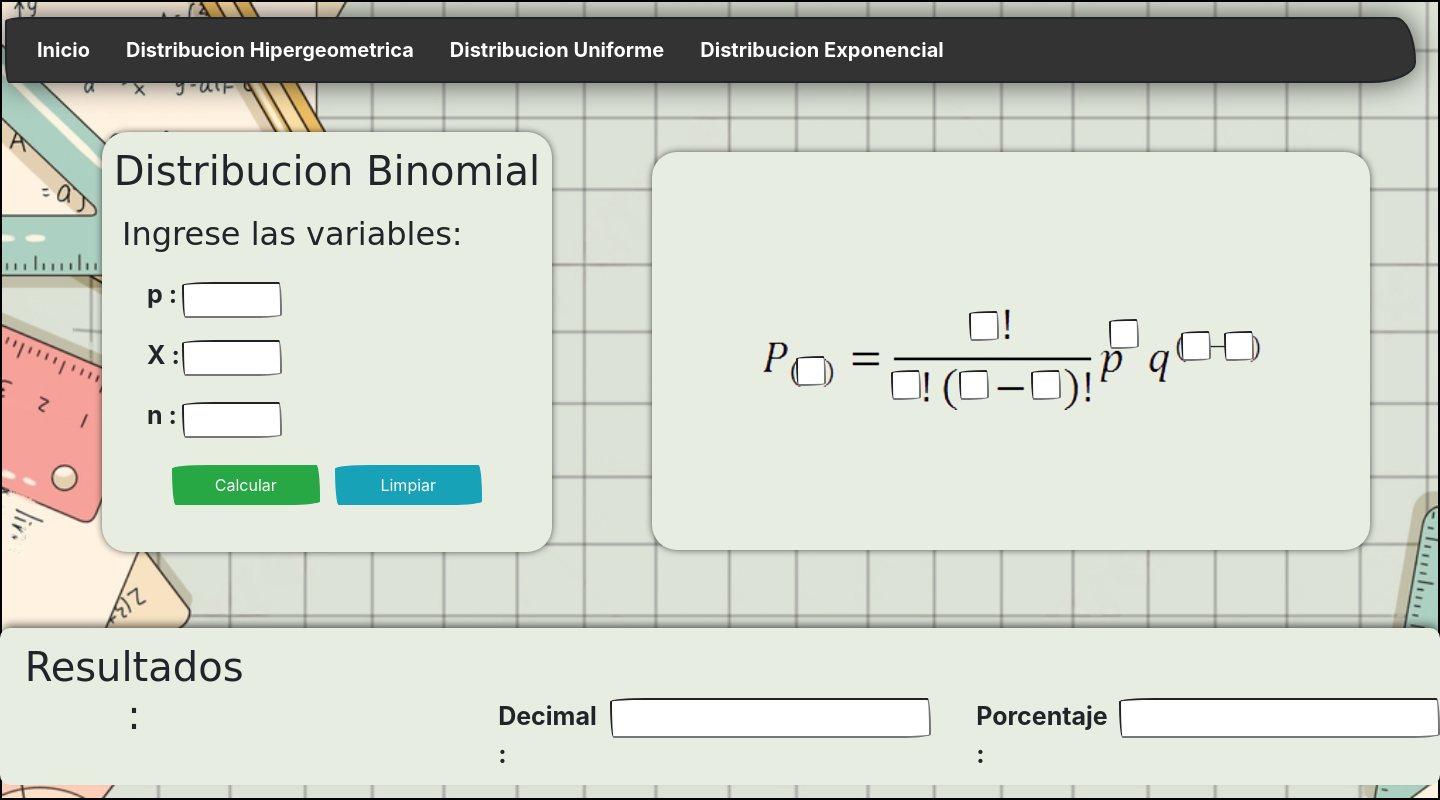
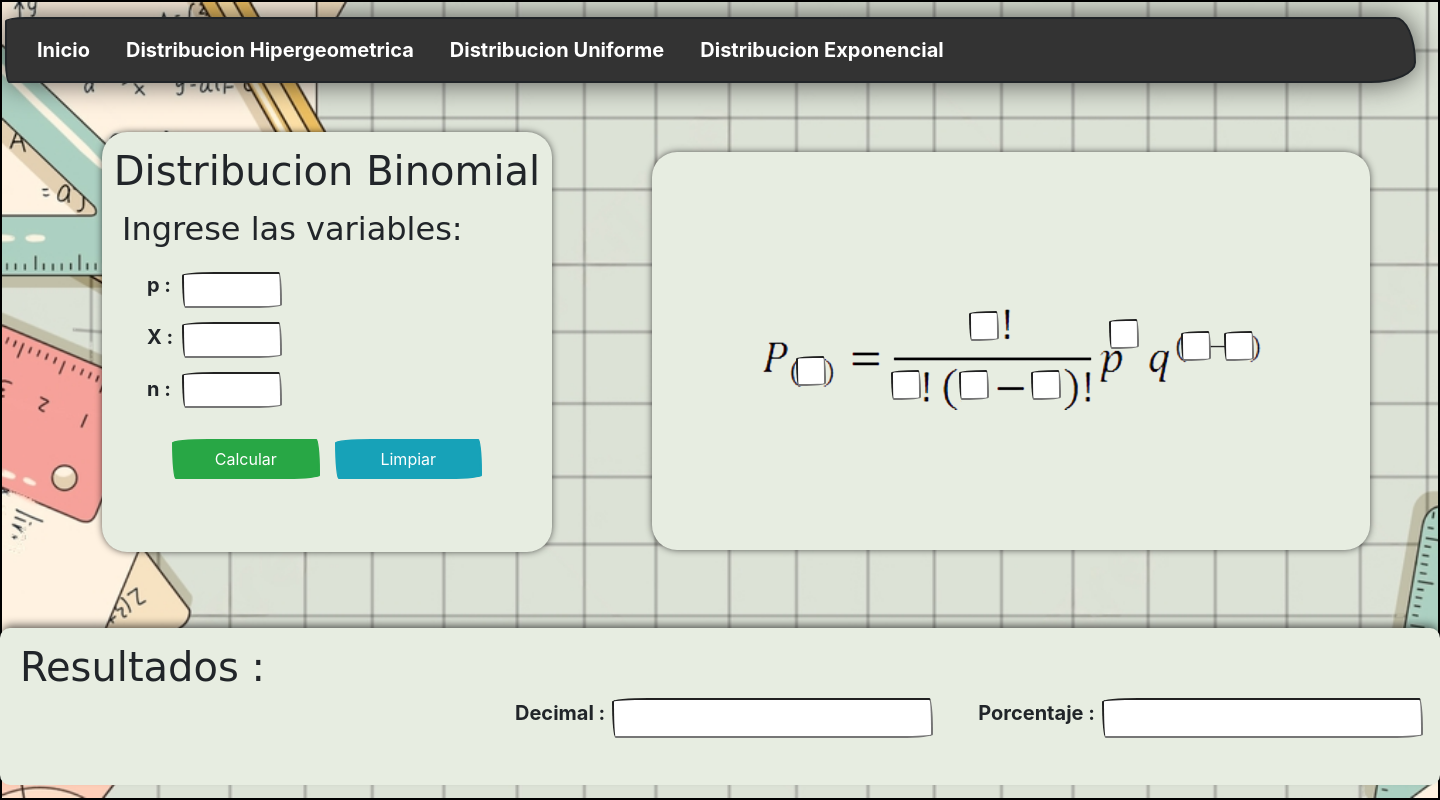
Before and after one commit to FILIPRAIDER/CalculadoraEstadistica, a PHP site: page /page/Distribucion-Binomial.html in a window 1440 px wide. Run offline with PHP 8.4, Linux system fonts and the light colour scheme; some libraries are stand-ins or nearby versions; some web fonts are replaced.

Commit message:
comentario

```diff
--- a/styles/Distribucion-Binomial.css
+++ b/styles/Distribucion-Binomial.css
@@ -94,7 +94,7 @@ text-align: center;
 
     position: absolute;
     margin-bottom: 8px;
-    top: 338px;
+    top: 320px;
     left: 180px;
     width: 100px;
 
@@ -103,7 +103,7 @@ text-align: center;
 
     position: absolute;
     margin-bottom: 8px;
-    top: 400px;
+    top: 370px;
     left: 180px;
     width: 100px;
 
@@ -111,7 +111,7 @@ text-align: center;
 .recivep{
 position: absolute;
 margin-bottom: 8px;
-top: 280px;
+top: 270px;
 left: 180px;
 width: 100px;
 }
@@ -123,13 +123,13 @@ h1{
 h2{
 
     margin-left: 20px;
-    margin-top: 20px;
+    margin-top: 15px;
 
 }
 p{
-    margin-top: 23px;
+    margin-top: 22px;
     margin-left: 45px;
-    font-size: 25px;
+    font-size: 20px;
 }
 
 #rdecimal{
@@ -216,7 +216,7 @@ text-align: center;
 .btn-calcular{
 
 display: flex;
-margin-top: 30px;
+margin-top: 35px;
 margin-bottom: 20px;
 
 }
```
